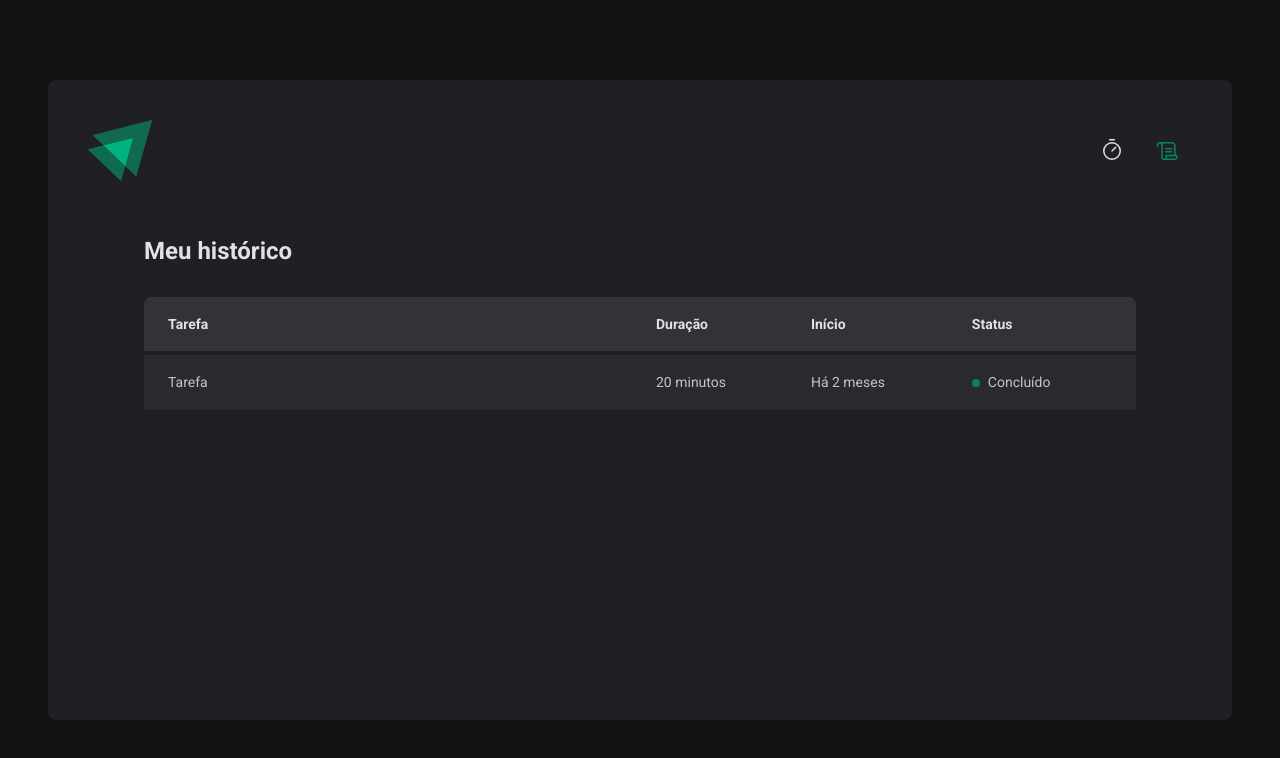
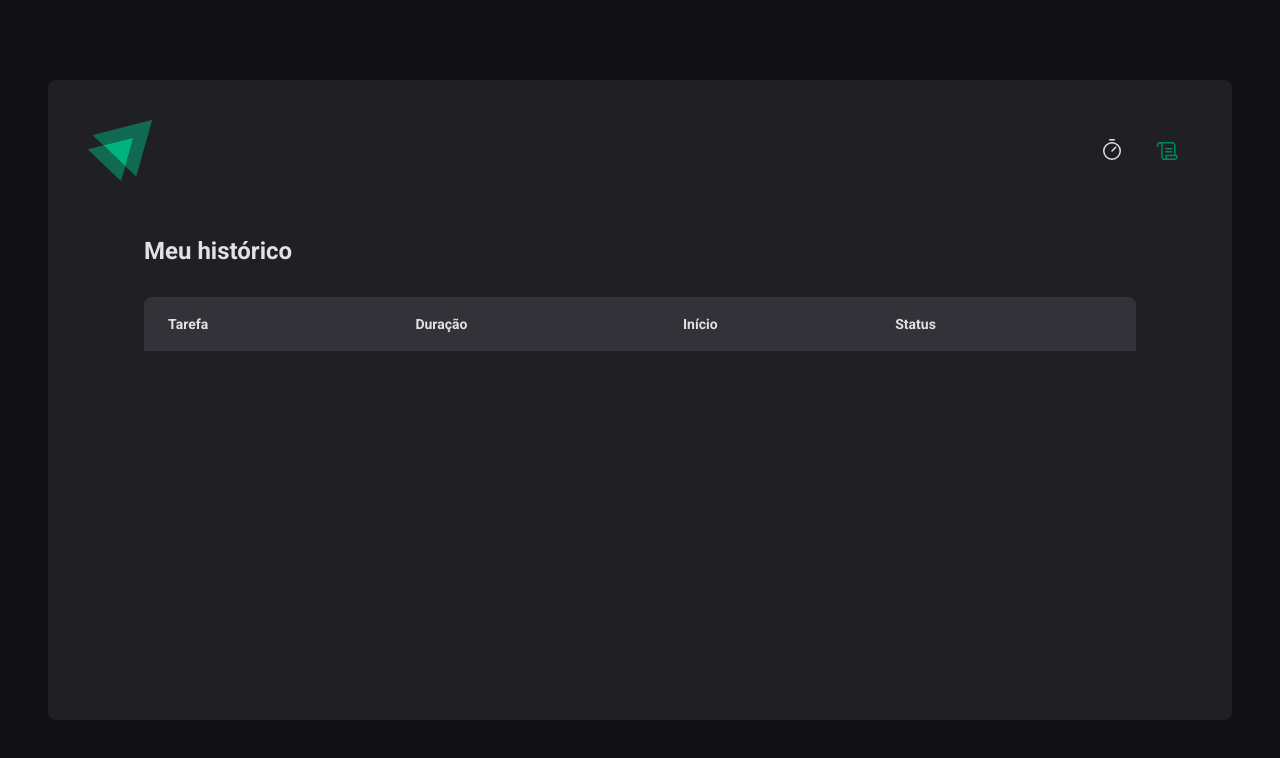
Before and after one commit to jeadamek/ignite-timer, a React (Vite) app: page /history in a window 1280 px wide. Shown: the top 758 px of the page. Built offline with nearby package versions, Linux system fonts and the light colour scheme.

Commit message:
:hammer: improve reducers

```diff
--- a/src/contexts/CycleContext.tsx
+++ b/src/contexts/CycleContext.tsx
@@ -1,19 +1,13 @@
-import { ReactNode, createContext, useState } from 'react'
-
+import { ReactNode, createContext, useReducer, useState } from 'react'
+import { Cycle, cyclesReducer } from '../reducers/cycles/reducer'
+import {
+  addNewCycleAction,
+  interruptCurrentCycleAction,
+} from '../reducers/cycles/actions'
 interface CreateCycleData {
   task: string
   minutesAmount: number
 }
-
-interface Cycle {
-  id: string
-  task: string
-  minuteAmount: number
-  startDate: Date
-  interruptedDate?: Date
-  finishedDate?: Date
-}
-
 interface CycleContextType {
   cycles: Cycle[]
   activeCycle: Cycle | undefined
@@ -33,8 +27,13 @@ interface CycleContexProviderProps {
 }
 
 export function CyclesContextProvider({ children }: CycleContexProviderProps) {
-  const [cycles, setCycles] = useState<Cycle[]>([])
-  const [activeCycleId, setActiveCycleId] = useState<string | null>(null)
+  const [cyclesState, dispatch] = useReducer(cyclesReducer, {
+    cycles: [],
+    activeCycleId: null,
+  })
+
+  const { cycles, activeCycleId } = cyclesState
+
   const [amountSecondsPassed, setAmountSecondsPassed] = useState(0)
 
   const activeCycle = cycles.find((cycle) => cycle.id === activeCycleId)
@@ -44,15 +43,7 @@ export function CyclesContextProvider({ children }: CycleContexProviderProps) {
   }
 
   function markCurrentCycleAsFinished() {
-    setCycles((state) =>
-      state.map((cycle) => {
-        if (cycle.id === activeCycleId) {
-          return { ...cycle, finishedDate: new Date() }
-        } else {
-          return cycle
-        }
-      }),
-    )
+    dispatch(markCurrentCycleAsFinished())
   }
 
   function createNewCycle(data: CreateCycleData) {
@@ -65,23 +56,13 @@ export function CyclesContextProvider({ children }: CycleContexProviderProps) {
       startDate: new Date(),
     }
 
-    setCycles((state) => [...state, newCycle])
-    setActiveCycleId(id)
+    dispatch(addNewCycleAction(newCycle))
+
     setAmountSecondsPassed(0)
   }
 
   function interruptCurrentCycle() {
-    setCycles((state) =>
-      state.map((cycle) => {
-        if (cycle.id === activeCycleId) {
-          return { ...cycle, interruptedDate: new Date() }
-        } else {
-          return cycle
-        }
-      }),
-    )
-
-    setActiveCycleId(null)
+    dispatch(interruptCurrentCycleAction())
   }
 
   return (
--- a/src/pages/History/index.tsx
+++ b/src/pages/History/index.tsx
@@ -1,4 +1,6 @@
 import { useContext } from 'react'
+import { formatDistanceToNow } from 'date-fns'
+import { ptBR } from 'date-fns/locale'
 import { HistoryContainer, HistoryList, Status } from './style'
 import { CyclesContext } from '../../contexts/CycleContext'
 
@@ -21,14 +23,33 @@ export function History() {
           </thead>
 
           <tbody>
-            <tr>
-              <td>Tarefa</td>
-              <td>20 minutos</td>
-              <td>Há 2 meses</td>
-              <td>
-                <Status statusColor="green">Concluído</Status>
-              </td>
-            </tr>
+            {cycles.map((cycle) => {
+              return (
+                <tr key={cycle.id}>
+                  <td>{cycle.task}</td>
+                  <td>{cycle.minuteAmount}</td>
+                  <td>
+                    {formatDistanceToNow(cycle.startDate, {
+                      locale: ptBR,
+                      addSuffix: true,
+                    })}
+                  </td>
+                  <td>
+                    {cycle.finishedDate && (
+                      <Status statusColor="green">Concluído</Status>
+                    )}
+
+                    {cycle.interruptedDate && (
+                      <Status statusColor="red">Interrompido</Status>
+                    )}
+
+                    {!cycle.finishedDate && !cycle.interruptedDate && (
+                      <Status statusColor="yellow">Em andamento</Status>
+                    )}
+                  </td>
+                </tr>
+              )
+            })}
           </tbody>
         </table>
       </HistoryList>
--- /dev/null
+++ b/src/reducers/cycles/actions.ts
@@ -0,0 +1,28 @@
+import { Cycle } from './reducer'
+
+export enum ActionTypes {
+  ADD_NEW_CYCLE = 'ADD_NEW_CYCLE',
+  INTERRUPT_CURRENT_CYCLE = 'INTERRUPT_CURRENT_CYCLE',
+  MARK_CURRENT_CYCLE_AS_FINISHED = 'MARK_CURRENT_CYCLE_AS_FINISHED',
+}
+
+export function addNewCycleAction(newCycle: Cycle) {
+  return {
+    type: ActionTypes.ADD_NEW_CYCLE,
+    payload: {
+      newCycle,
+    },
+  }
+}
+
+export function markCurrentCycleAsFinishedAction() {
+  return {
+    type: ActionTypes.MARK_CURRENT_CYCLE_AS_FINISHED,
+  }
+}
+
+export function interruptCurrentCycleAction() {
+  return {
+    type: ActionTypes.INTERRUPT_CURRENT_CYCLE,
+  }
+}
--- /dev/null
+++ b/src/reducers/cycles/reducer.ts
@@ -0,0 +1,52 @@
+import { ActionTypes } from './actions'
+
+export interface Cycle {
+  id: string
+  task: string
+  minuteAmount: number
+  startDate: Date
+  interruptedDate?: Date
+  finishedDate?: Date
+}
+
+interface CyclesState {
+  cycles: Cycle[]
+  activeCycleId: string | null
+}
+
+export function cyclesReducer(state: CyclesState, action: any) {
+  switch (action.type) {
+    case ActionTypes.ADD_NEW_CYCLE:
+      return {
+        ...state,
+        cycles: [...state.cycles, action.payload.newCycle],
+        activeCycleId: action.payload.newCycle.id,
+      }
+    case ActionTypes.INTERRUPT_CURRENT_CYCLE:
+      return {
+        ...state,
+        cycles: state.cycles.map((cycle) => {
+          if (cycle.id === state.activeCycleId) {
+            return { ...cycle, interruptedDate: new Date() }
+          } else {
+            return cycle
+          }
+        }),
+        activeCycleId: null,
+      }
+    case ActionTypes.MARK_CURRENT_CYCLE_AS_FINISHED:
+      return {
+        ...state,
+        cycles: state.cycles.map((cycle) => {
+          if (cycle.id === state.activeCycleId) {
+            return { ...cycle, finishedDate: new Date() }
+          } else {
+            return cycle
+          }
+        }),
+        activeCycleId: null,
+      }
+    default:
+      return state
+  }
+}
```
